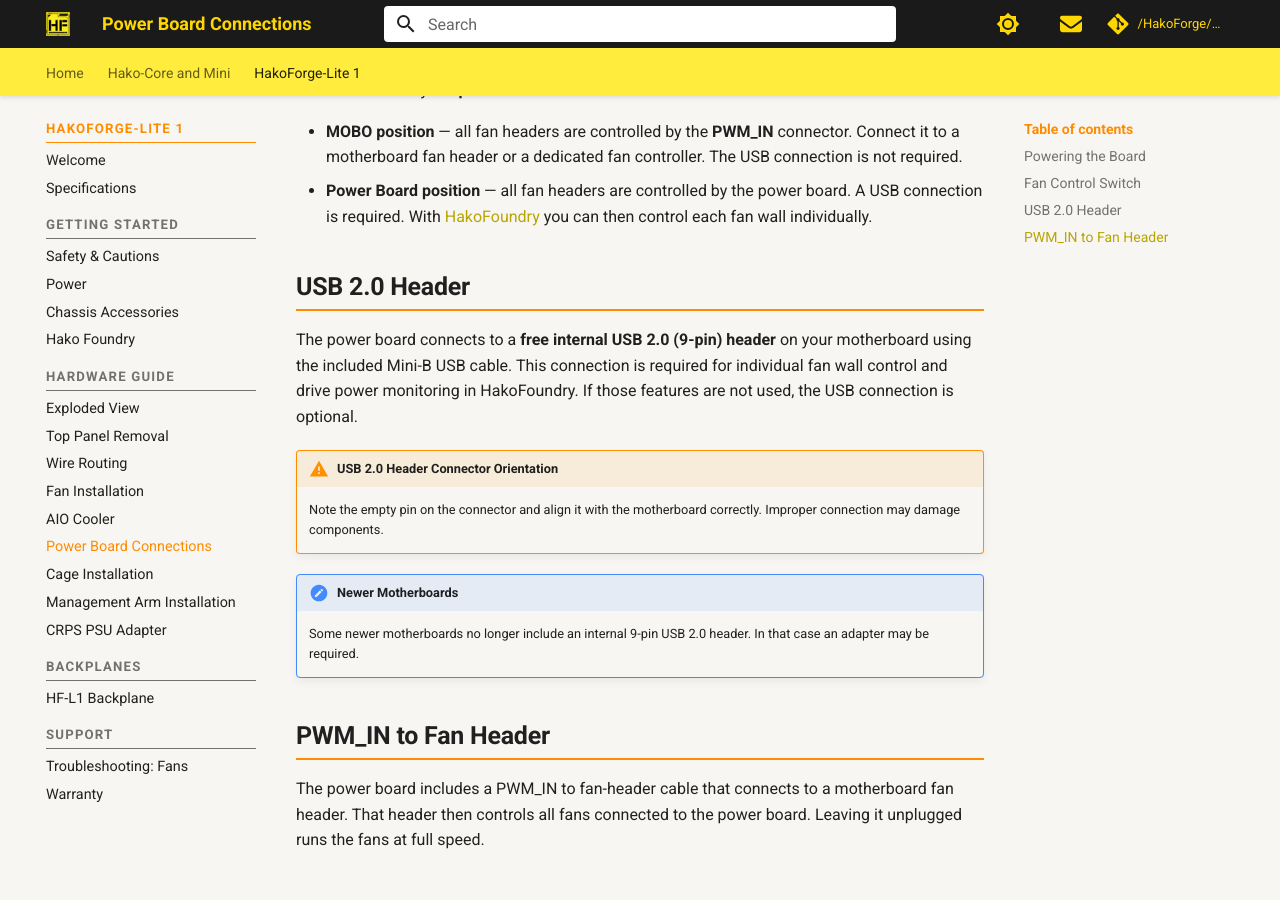
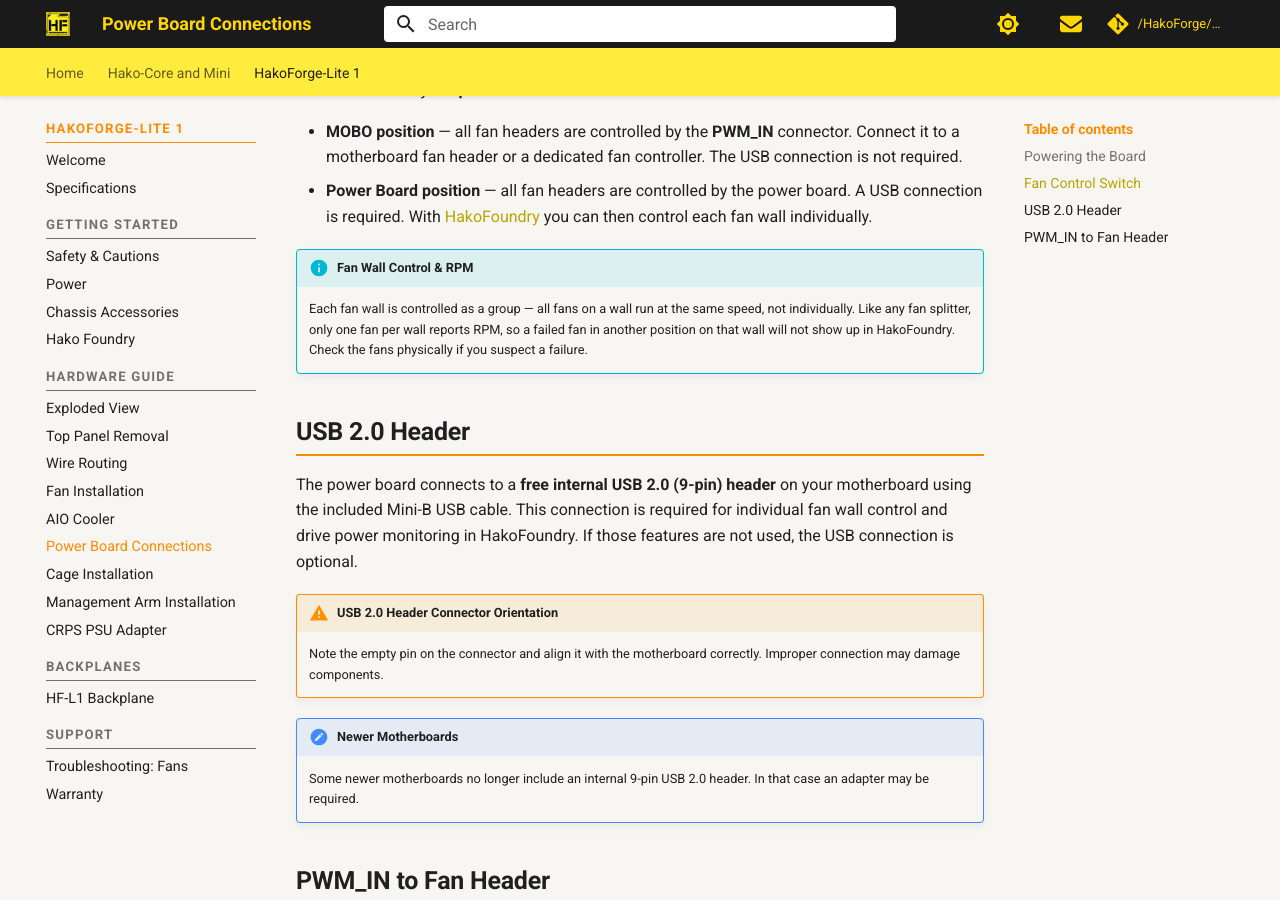
Before and after one commit to HakoForge/Hako-mkdocs, an MkDocs documentation site: the page built from docs/hf-l1/hardware/powerboard-connections.md, in a window 1280 px wide and 900 px high, scrolled down 540 px. Built offline with MkDocs 1.6.1 and Material for MkDocs 9.7.7, drawn with Linux system fonts in a browser that asks for light colours; comment, search, counter and statistics services are not loaded; the version menu is left out; before the commit the page ends 1417 px from its top, so only the background shows below that.

Commit message:
Docs: note fan-wall group control + single RPM report per wall (#15)

```diff
--- a/docs/hf-l1/hardware/powerboard-connections.md
+++ b/docs/hf-l1/hardware/powerboard-connections.md
@@ -13,6 +13,9 @@
 - **MOBO position** — all fan headers are controlled by the **PWM_IN** connector. Connect it to a motherboard fan header or a dedicated fan controller. The USB connection is not required.
 - **Power Board position** — all fan headers are controlled by the power board. A USB connection is required. With [HakoFoundry](../foundry.md) you can then control each fan wall individually.
 
+!!! info "Fan Wall Control & RPM"
+    Each fan wall is controlled as a group — all fans on a wall run at the same speed, not individually. Like any fan splitter, only one fan per wall reports RPM, so a failed fan in another position on that wall will not show up in HakoFoundry. Check the fans physically if you suspect a failure.
+
 ## USB 2.0 Header
 
 The power board connects to a **free internal USB 2.0 (9-pin) header** on your motherboard using the included Mini-B USB cable. This connection is required for individual fan wall control and drive power monitoring in HakoFoundry. If those features are not used, the USB connection is optional.
```
Also changed, not shown: docs/hako-core/connections.md (+3 -0 lines).
